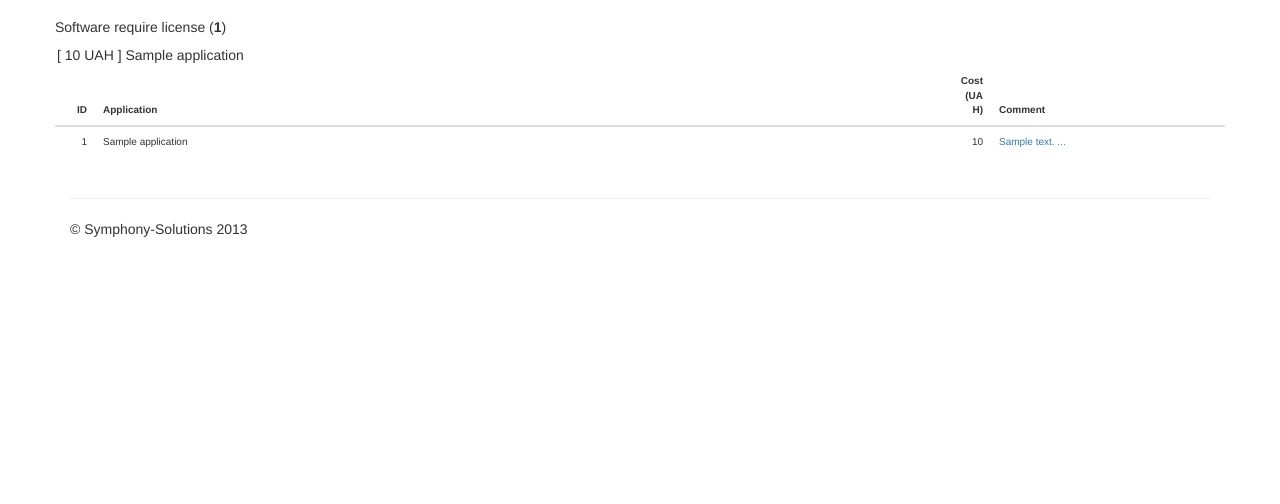
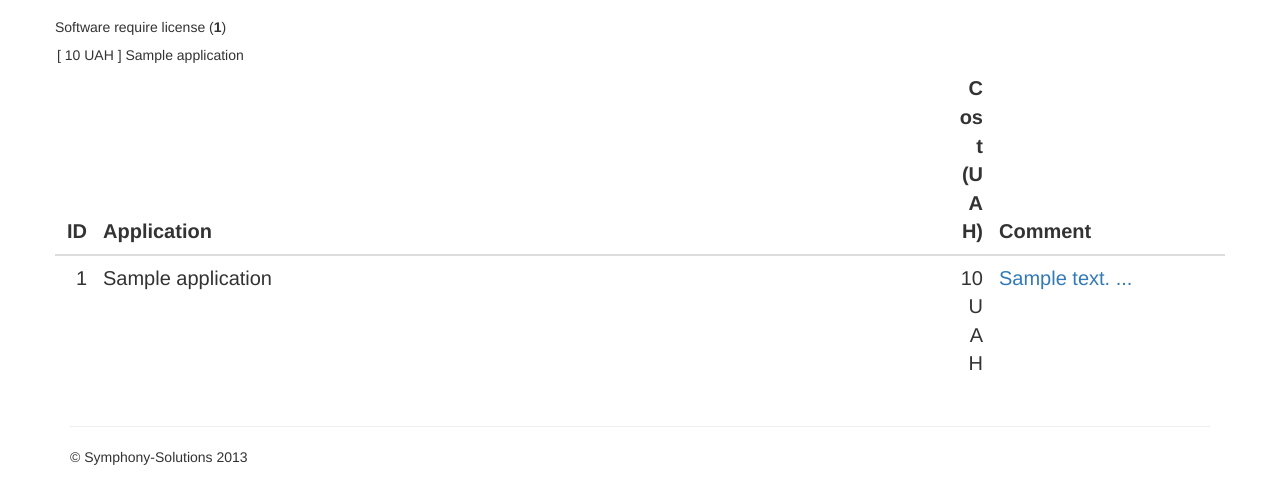
Before and after one commit to vitush/licenseparser, a Django app: template templates/price.html in a window 1280 px wide. Shown: the part 50-554 px from the top of the page. Run offline with Django 3.2, Linux system fonts and the light colour scheme; the template is opened without the code that fills it: values that come from a table or form of the project are taken from there, others are empty; tables that the repository leaves empty hold one stand-in row (values such as "Sample post"); parts of the project's set-up code (start-up, migrations or seed data) failed here and were passed over; some libraries are stand-ins or nearby versions.

```diff
--- a/templates/price.html
+++ b/templates/price.html
@@ -17,7 +17,7 @@
 table {
     table-layout: fixed;
     word-wrap: break-word;
-    font-size:10px;
+    font-size:20px;
 }
 .table th.rightCell,
 .table td.rightCell {
@@ -42,7 +42,7 @@ table {
         <tr ondblclick="swinfo({{ sw.id }});" >
             <td class="rightCell" > {{ sw.id }} </td>
             <td> {{ sw.name }} </td>
-            <td class="rightCell" > {{ sw.cost }}</td>
+            <td class="rightCell" > {{ sw.cost }} UAH</td>
             <td>
                 {%  if sw.comment|length > 0 %}
                     <a target="_blank" href="{{ sw.comment }}" title="{{ sw.comment }}">
```
